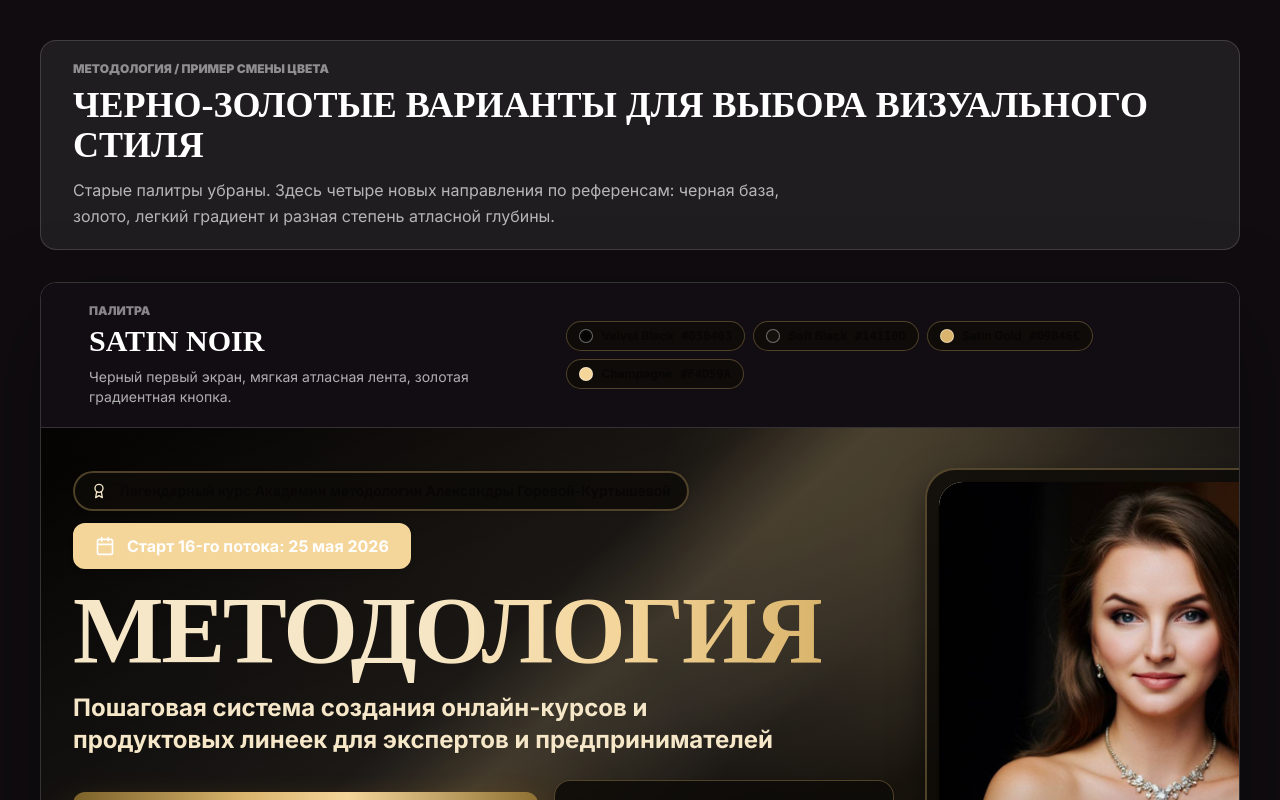
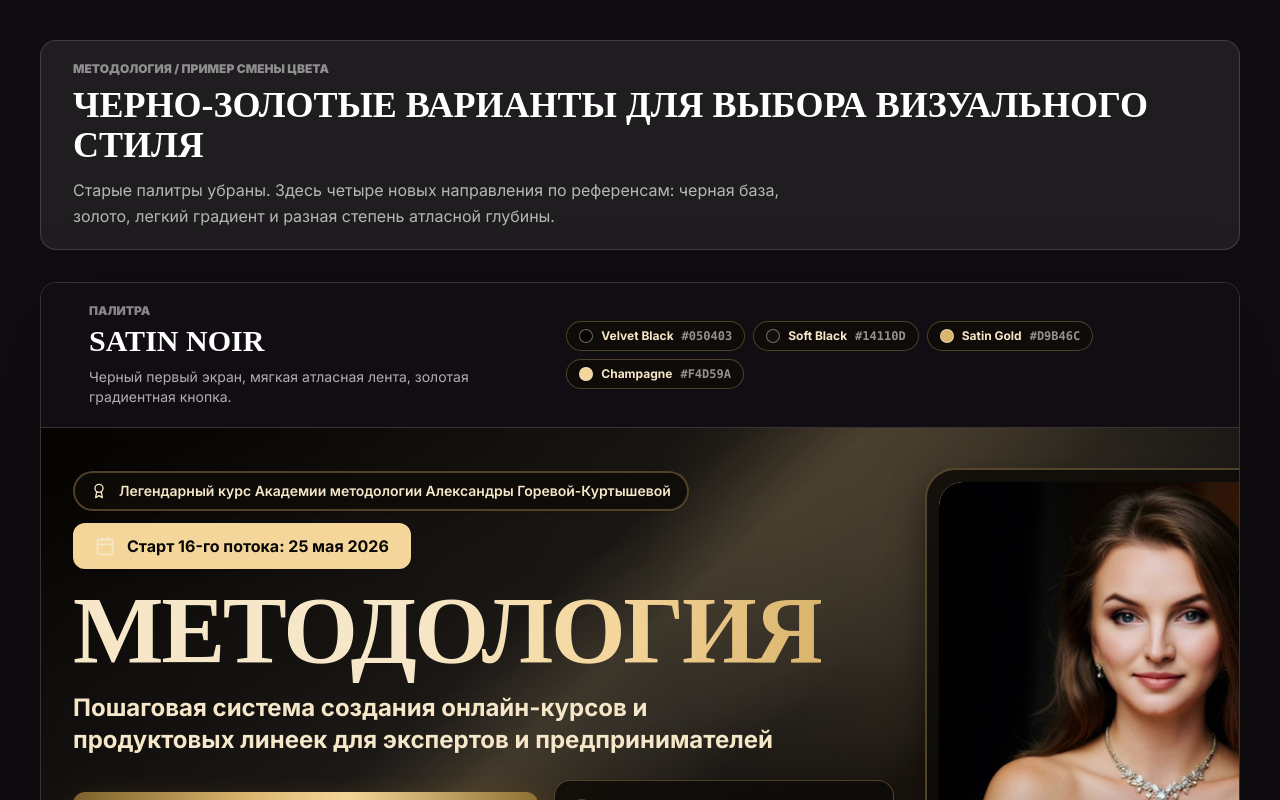
Before and after one commit to sergey9lap-sys/Metodologiya_AGK, a Next.js app: page /design in a window 1280 px wide. Shown: the top 800 px of the page. Built offline with nearby package versions, Linux system fonts and the light colour scheme.

Commit message:
gold text

```diff
--- a/src/styles/globals.css
+++ b/src/styles/globals.css
@@ -336,13 +336,34 @@ section + section {
   color: #080705 !important;
 }
 
-.design-theme-satin-noir .bg-white :is(h1, h2, h3, h4, p, span),
-.design-theme-satin-noir [class*="bg-white/"] :is(h1, h2, h3, h4, p, span),
-.design-theme-materialization-noir .bg-white :is(h1, h2, h3, h4, p, span),
-.design-theme-materialization-noir [class*="bg-white/"] :is(h1, h2, h3, h4, p, span),
-.design-theme-legal-gold .bg-white :is(h1, h2, h3, h4, p, span),
-.design-theme-legal-gold [class*="bg-white/"] :is(h1, h2, h3, h4, p, span) {
+.design-theme-satin-noir .design-theme-body > section:nth-child(2) .bg-white :is(h1, h2, h3, h4, p, span),
+.design-theme-satin-noir .design-theme-body > section:nth-child(2) [class*="bg-white/"] :is(h1, h2, h3, h4, p, span),
+.design-theme-materialization-noir .design-theme-body > section:nth-child(2) .bg-white :is(h1, h2, h3, h4, p, span),
+.design-theme-materialization-noir .design-theme-body > section:nth-child(2) [class*="bg-white/"] :is(h1, h2, h3, h4, p, span),
+.design-theme-legal-gold .design-theme-body > section:nth-child(2) .bg-white :is(h1, h2, h3, h4, p, span),
+.design-theme-legal-gold .design-theme-body > section:nth-child(2) [class*="bg-white/"] :is(h1, h2, h3, h4, p, span) {
   color: #080705 !important;
+}
+
+.design-theme .design-theme-body > section:first-child :is(.text-text-primary, .text-text-secondary, .text-text-muted),
+.design-theme .design-theme-body > section:first-child :is(.bg-white, [class*="bg-white/"], [class*="bg-\\[\\#FFF"]) :is(h1, h2, h3, h4, p, span, div) {
+  color: var(--design-ink) !important;
+}
+
+.design-theme .design-theme-body > section:first-child .text-white,
+.design-theme .design-theme-body > section:first-child .text-white\/86,
+.design-theme .design-theme-body > section:first-child .text-white\/90 {
+  color: var(--design-ink) !important;
+}
+
+.design-theme .design-theme-body > section:first-child .bg-orange-1 :is(span, p, div),
+.design-theme .design-theme-body > section:first-child [class~="bg-[#7D0000]"] :is(span, p, div) {
+  color: #080705 !important;
+}
+
+.design-theme .design-theme-body > section:first-child [class*="bg-black"] :is(h1, h2, h3, h4, p, span, div),
+.design-theme .design-theme-body > section:first-child [class*="from-black"] :is(h1, h2, h3, h4, p, span, div) {
+  color: var(--design-ink) !important;
 }
 
 .design-theme-materialization-noir .design-theme-body > section:first-child {
```
